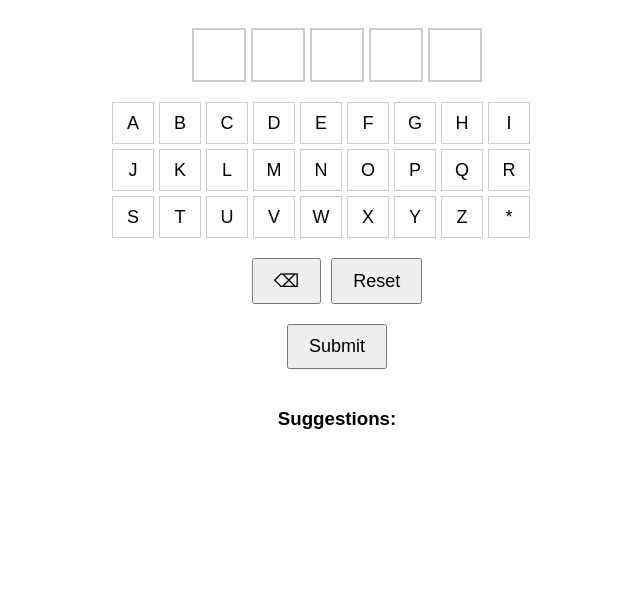
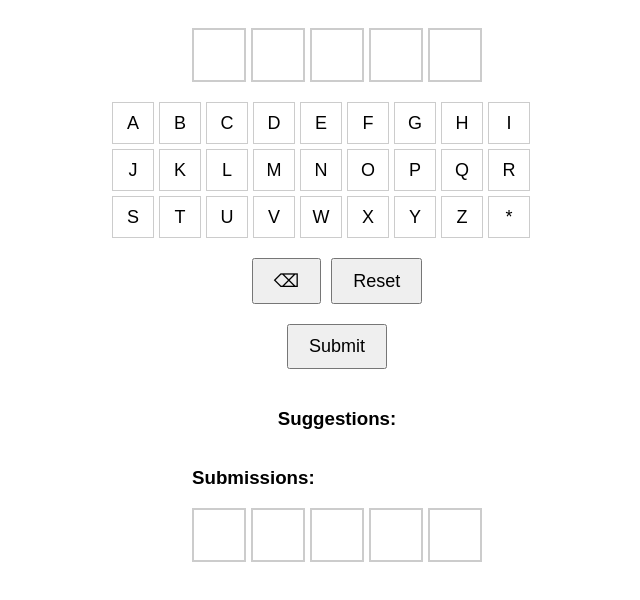
Before and after one commit to staa99/wordle-helper, a plain HTML site: page index.html in a window 1280 px wide. Both pictures are taken after a click on the button "Submit". Shown: the whole page, without its empty margins (303-943 px from the left). Drawn offline with Linux system fonts and the light colour scheme; no server answers.

Commit message:
Update index.html

```diff
--- a/index.html
+++ b/index.html
@@ -13,10 +13,17 @@
             padding: 20px;
         }
 
-        #input-display {
+        #input-display, .submissions-container {
             display: flex;
             gap: 5px;
             margin-bottom: 20px;
+        }
+
+        .submission-group {
+            display: flex;
+            gap: 5px;
+            margin-bottom: 20px;
+            flex-direction: column;
         }
 
         .letter-box {
@@ -84,24 +91,28 @@
 </div>
 <button id="submit-btn">Submit</button>
 <div id="suggestions"></div>
+<div id="submissions"></div>
 
 <script>
     const letterCount = getLetterCount()
     const letters = 'ABCDEFGHIJKLMNOPQRSTUVWXYZ*';
-    let currentWord = '';
-    let letterStates = Array(letterCount).fill(0); // 0: normal, 1: yellow, 2: green
+    let currentWord, letterStates, submissions;
     let words, popularity
 
-    setup()
-
     const inputDisplay = document.getElementById('input-display');
+    const submissionsDisplay = document.getElementById('submissions');
     const keyboard = document.getElementById('keyboard');
     const submitBtn = document.getElementById('submit-btn');
     const suggestionsDiv = document.getElementById('suggestions');
     const backspaceBtn = document.getElementById('backspace-btn');
     const resetBtn = document.getElementById('reset-btn');
 
-    // Create input display
+    generateInputDisplay();
+    generateKeyboard();
+    resetState();
+    setup();
+
+    function generateInputDisplay() {
         for (let i = 0; i < letterCount; i++) {
             const letterBox = document.createElement('div');
             letterBox.classList.add('letter-box');
@@ -123,8 +134,9 @@
             });
             inputDisplay.appendChild(letterBox);
         }
+    }
 
-    // Create keyboard
+    function generateKeyboard() {
         letters.split('').forEach(letter => {
             const key = document.createElement('div');
             key.classList.add('key');
@@ -148,14 +160,28 @@
 
             keyboard.appendChild(key);
         });
+    }
 
     // Update input display
     function updateInputDisplay() {
         const letterBoxes = inputDisplay.getElementsByClassName('letter-box');
-        for (let i = 0; i < 5; i++) {
+        for (let i = 0; i < letterCount; i++) {
             letterBoxes[i].textContent = currentWord[i] || '';
             letterBoxes[i].style.backgroundColor = getLetterColor(letterStates[i]);
         }
+    }
+
+    function updateSubmissionsDisplay() {
+        const submissionBoxes = submissions.map(s => {
+            let result = '<div class="submissions-container">'
+            for (let i = 0; i < letterCount; i++) {
+                let color = getLetterColor(s[i] === '*' ? 0 : s[i].toLowerCase() === s[i] ? 2 : 1);
+                let char = s[i] === '*' ? '' : s[i].toUpperCase();
+                result += `<div class="letter-box" style="background-color: ${color}">${char}</div>`
+            }
+            return result + '</div>'
+        }).join('<br />')
+        submissionsDisplay.innerHTML = `<h3>Submissions:</h3><div class="submission-group">${submissionBoxes}</div>`;
     }
 
     // Get letter color based on state
@@ -183,37 +209,44 @@
 
     // Reset button click handler
     resetBtn.addEventListener('click', () => {
+        resetState();
+    });
+
+    function resetState() {
+        submissions = [];
         currentWord = '';
-        letterStates = Array(letterCount).fill(0);
+        letterStates = Array(letterCount).fill(0); // 0: normal, 1: yellow, 2: green
+        suggestionsDiv.innerHTML = '';
+        submissionsDisplay.innerHTML = '';
         updateInputDisplay();
-        const keys = keyboard.getElementsByClassName('key');
-        Array.from(keys).forEach(key => {
+        Array.from(keyboard.getElementsByClassName('key grey')).forEach(key => {
             key.classList.remove('grey');
         });
-        suggestionsDiv.innerHTML = '';
-    });
+    }
 
     function onHold(el, fn) {
         let pressTimer;
+        let holding = false;
 
         function activateTimer() {
+            holding = true;
             pressTimer = setTimeout(() => {
+                if (holding) {
                     fn(el)
+                }
             }, 500);
         }
 
         function cancelTimer() {
+            holding = false;
             clearTimeout(pressTimer);
         }
 
         el.addEventListener('mousedown', activateTimer);
-        el.addEventListener('pointerdown', activateTimer);
 
 
         el.addEventListener('mouseup', cancelTimer);
         el.addEventListener('mouseleave', cancelTimer);
-        el.addEventListener('pointerup', cancelTimer);
-        el.addEventListener('pointerleave', cancelTimer);
     }
 
     function onClick(el, fn) {
@@ -345,10 +378,14 @@
         return (popularity[b] || 0) - (popularity[a] || 0);
     }
 
-    function normalizeInputState(word) {
+    function normalizeInputState(word, invalidLetters) {
         let result = ''
         for (let i = 0; i < letterCount; i++) {
             let char = word[i] || '*'
+            if (invalidLetters.includes(char)) {
+                char = '*'
+            }
+
             if (letterStates[i] === 2) {
                 result += char.toLowerCase()
             } else {
@@ -359,8 +396,15 @@
     }
 
     function getSuggestions(word) {
-        const invalidLetters = Array.from(keyboard.getElementsByClassName('grey')).map(x => x.textContent);
-        const knownLetters = parseKnownLetters([normalizeInputState(word)]);
+        word = word.toLowerCase();
+        const invalidLetters = Array.from(keyboard.getElementsByClassName('grey')).map(x => x.textContent.toLowerCase());
+        const normalizedWord = normalizeInputState(word, invalidLetters)
+        if (!submissions.includes(normalizedWord)) {
+            submissions.push(normalizedWord)
+            updateSubmissionsDisplay()
+        }
+
+        const knownLetters = parseKnownLetters(submissions);
         let wordsArray = words
             .filter(
                 (word) =>
@@ -373,6 +417,7 @@
                     ),
             );
 
+        const start = Date.now()
         wordsArray = sortArray(
             wordsArray,
             prioritizeUniqueLetters,
@@ -380,6 +425,8 @@
             (a, b) => prioritizeMostCommonLetters(a, b, wordsArray),
             (a, b) => prioritizePopularWords(a, b, popularity),
         );
+        const end = Date.now()
+        console.log('Time taken:', end - start, 'ms. Words:', wordsArray.length)
 
         return wordsArray
             .slice(0, 10)
```
Lines whose indentation alone changed are shown as unchanged.
